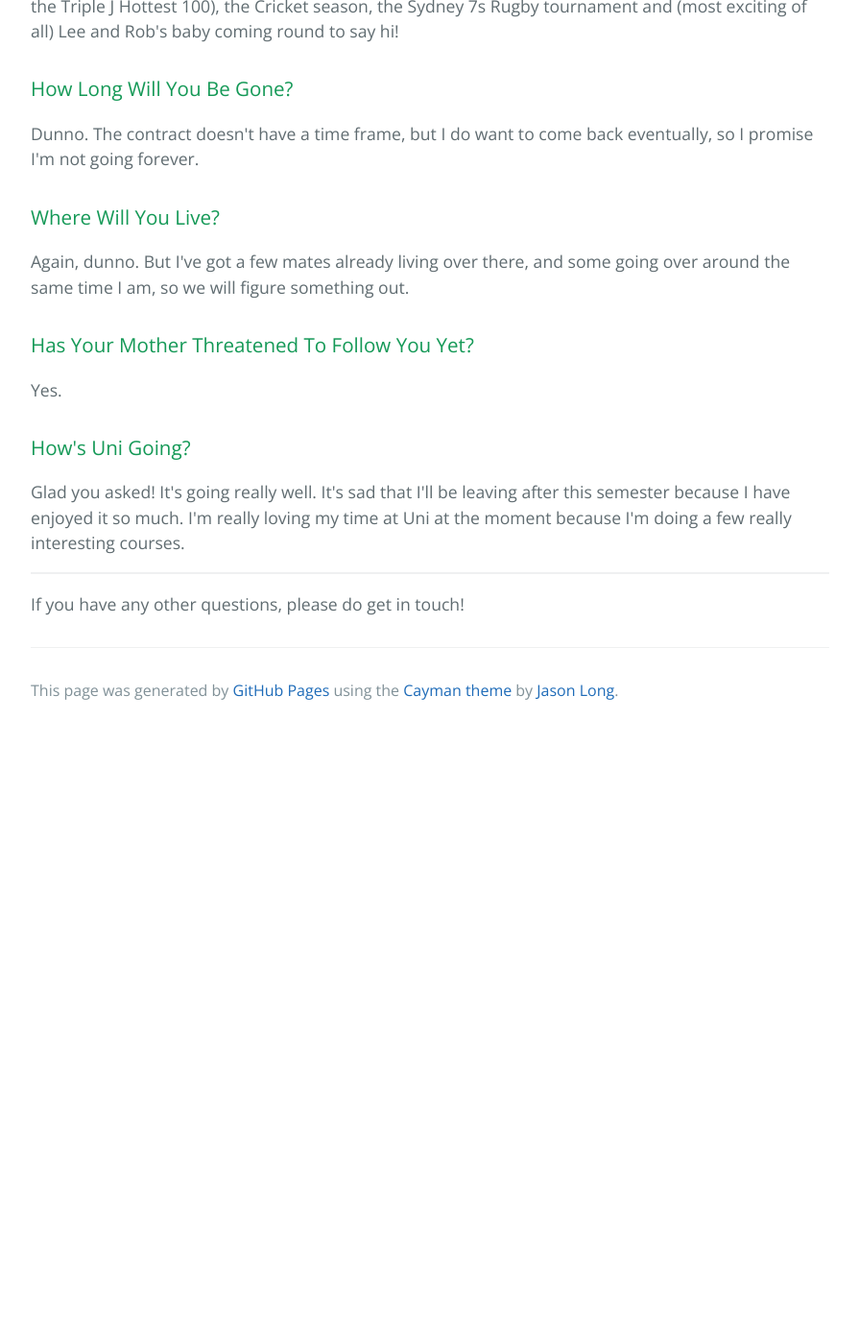
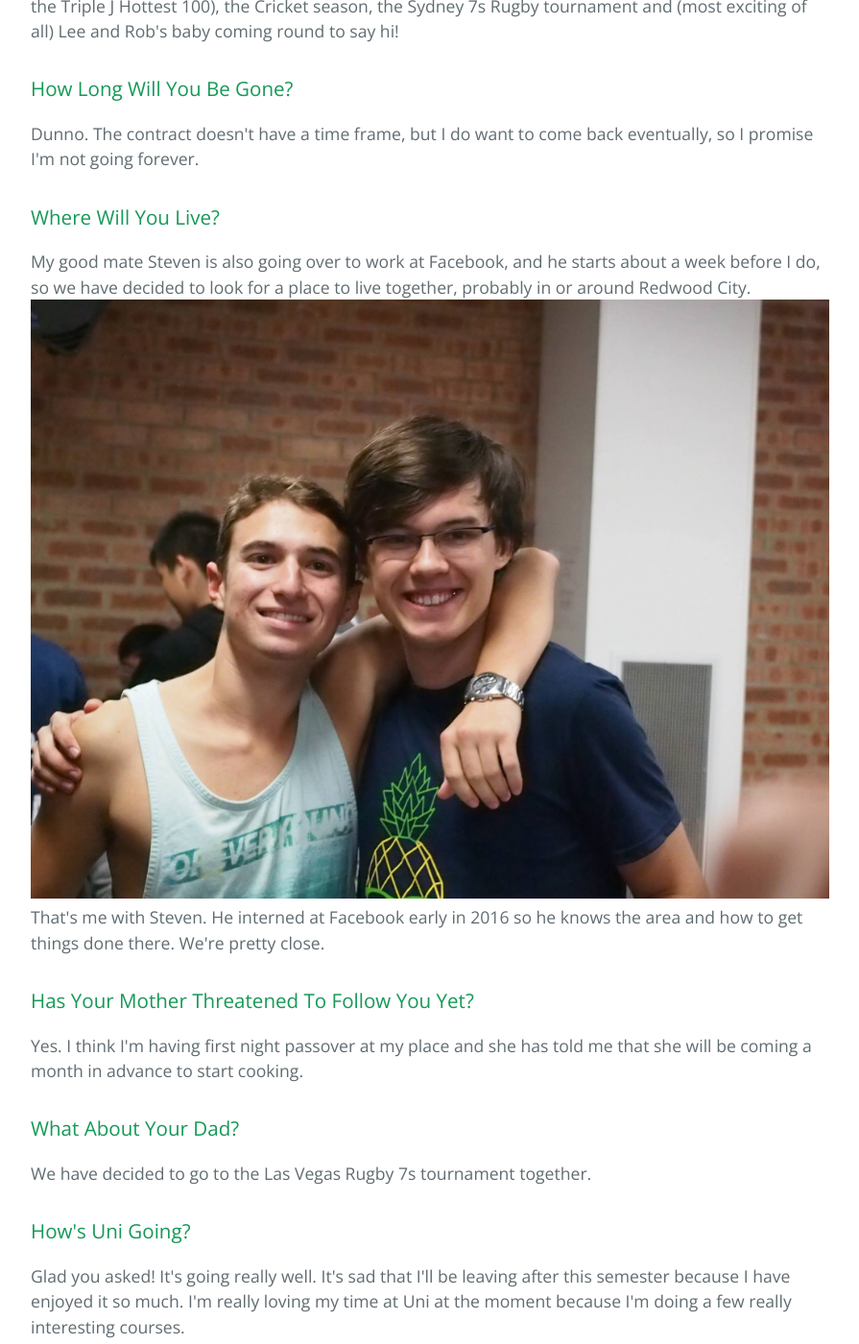
Before and after one commit to jake-waratahs/jake-waratahs.github.io, a Jekyll site: the page built from index.html, in a window 1280 px wide and 1400 px high, scrolled down 1017 px. Shown: the whole window at 96% size, without its empty margins (192-1087 px from the left). Built offline with Jekyll 4.4.1, drawn with Linux system fonts in a browser that asks for light colours; before the commit the page ends 1780 px from its top, so only the background shows below that.

Commit message:
I ❤️  Steven

```diff
--- a/index.html
+++ b/index.html
@@ -28,11 +28,17 @@ layout: default
   </p>
   <h3>Where Will You Live?</h3>
   <p>
-    Again, dunno. But I've got a few mates already living over there, and some going over around the same time I am, so we will figure something out.
+    My good mate Steven is also going over to work at Facebook, and he starts about a week before I do, so we have decided to look for a place to live together, probably in or around Redwood City.
+    <img src="img/steven.jpg" />
+    That's me with Steven. He interned at Facebook early in 2016 so he knows the area and how to get things done there. We're pretty close.
   </p>
   <h3>Has Your Mother Threatened To Follow You Yet?</h3>
   <p>
-    Yes.
+    Yes. I think I'm having first night passover at my place and she has told me that she will be coming a month in advance to start cooking.
+  </p>
+  <h3>What About Your Dad?</h3>
+  <p>
+  	We have decided to go to the Las Vegas Rugby 7s tournament together.
   </p>
   <h3>How's Uni Going?</h3>
   <p>
```
Also changed, not shown: img/steven.jpg (added).
